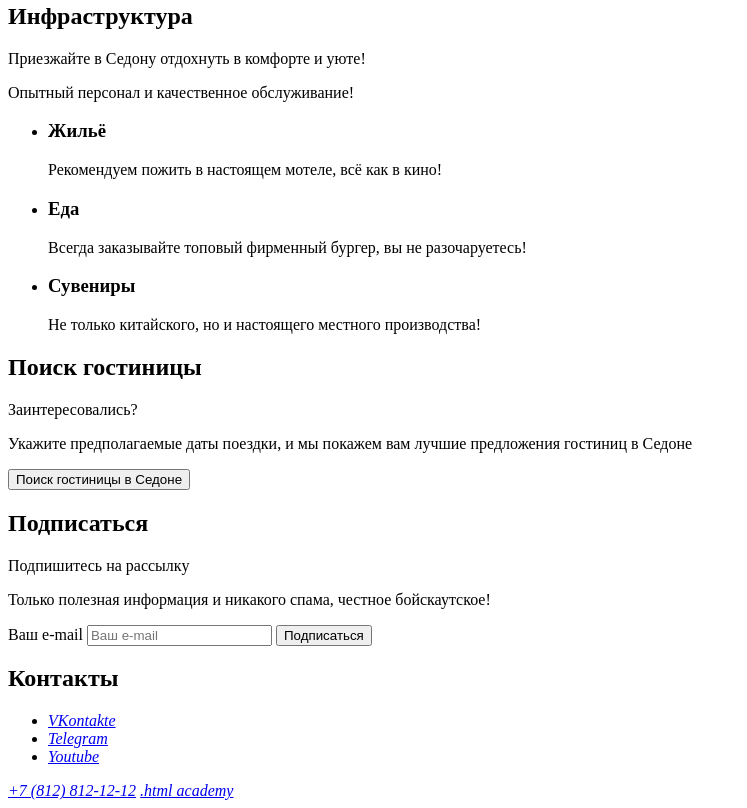
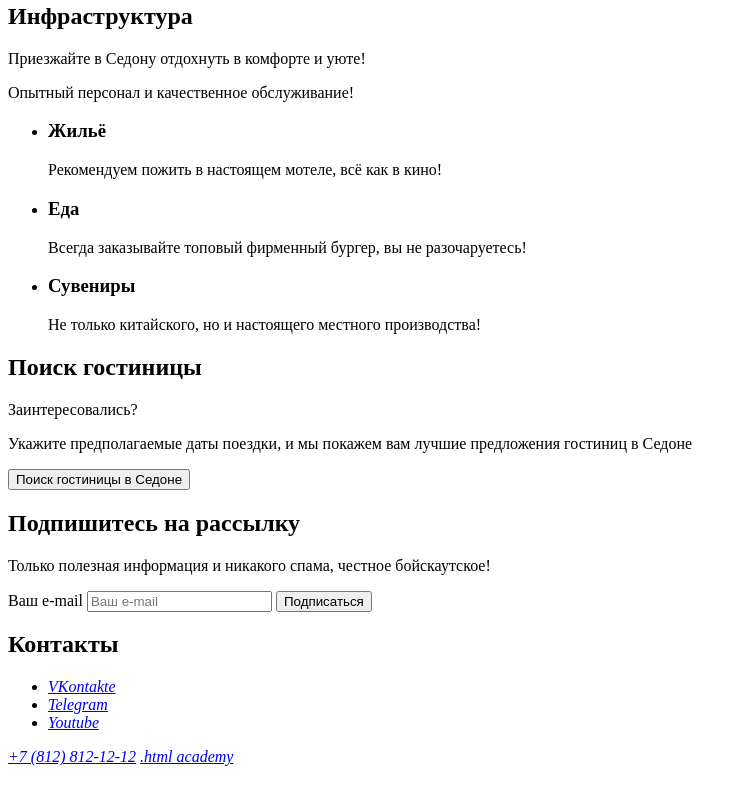
Before and after one commit to htmlacademy-htmlcss/2474201-sedona-3, a plain HTML site: page index.html in a window 1280 px wide. Shown: the part 842-1650 px from the top of the page, without its empty margins (0-747 px from the left). After the commit the page ends 1616 px from the top, so only its background shows below. Drawn offline with Linux system fonts and the light colour scheme.

Commit message:
Изменения в разметке страниц
Заголовок в блоке подписки

```diff
--- a/index.html
+++ b/index.html
@@ -117,9 +117,8 @@
       </section>
 
       <section class="subscribe" data-test="subscribe">
-        <h2 class="visually-hidden">Подписаться</h2>
         <div class="preview">
-          <p class="preview-title">Подпишитесь на рассылку</p>
+          <h2 class="preview-title">Подпишитесь на рассылку</h2>
           <p class="preview-description">Только полезная информация и никакого спама, честное бойскаутское!</p>
         </div>
 
```
Also changed, not shown: catalog.html (+4 -4 lines).
